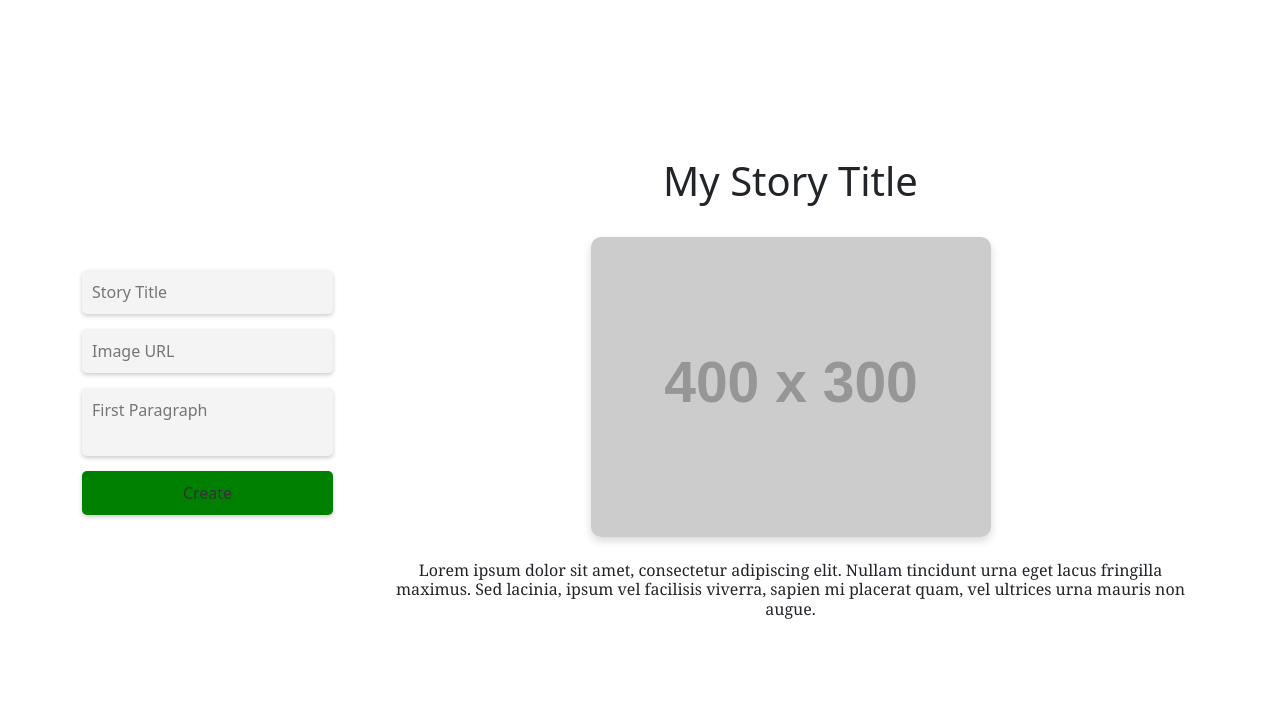
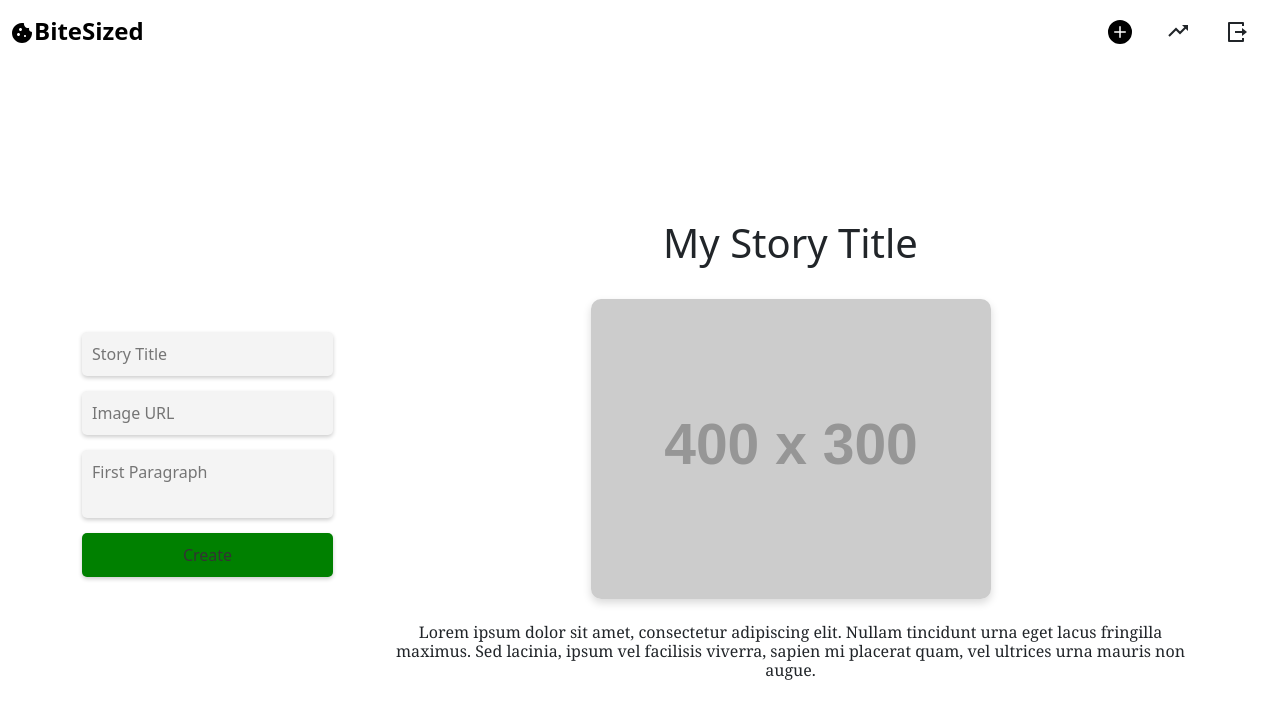
Before and after one commit to Rafl27/biteSized-app, a React (Vite) app: page /create in a window 1280 px wide. Shown: the top 718 px of the page. Built offline with nearby package versions, Linux system fonts and the light colour scheme.

Commit message:
links added / styles removed, top bar added on new story

```diff
--- a/src/components/topBar/TopBar.css
+++ b/src/components/topBar/TopBar.css
@@ -8,6 +8,9 @@
 .logo {
   font-size: 24px;
   font-weight: bold;
+  text-decoration: none;
+  color: black;
+  cursor: pointer;
 }
 
 .options {
--- a/src/components/topBar/TopBar.tsx
+++ b/src/components/topBar/TopBar.tsx
@@ -4,33 +4,57 @@ import { MdCookie } from 'react-icons/md'
 import { RiLogoutBoxRLine } from 'react-icons/ri'
 import { BsPlusCircleFill } from 'react-icons/bs'
 import { BiTrendingUp } from 'react-icons/bi'
+import { Link } from 'react-router-dom'
+import { useNavigate } from 'react-router-dom'
 
 const TopBar: React.FC = () => {
   const userPicture = localStorage.getItem('profilePicture')
   const userName = localStorage.getItem('name')
+  const navigate = useNavigate()
+
+  const handleLogout = () => {
+    localStorage.removeItem('name')
+    localStorage.removeItem('email')
+    localStorage.removeItem('profilePicture')
+    localStorage.removeItem('token')
+    navigate('/auth')
+  }
 
   return (
     <div className="top-bar">
+      <Link
+        style={{ textDecoration: 'none', color: 'black' }}
+        to="/home"
+        className="link-home"
+      >
         <div className="logo">
           <MdCookie className="cookie-icon" />
           BiteSized
         </div>
+      </Link>
       <div className="options">
+        <Link style={{ textDecoration: 'none', color: 'black' }} to="/profile">
           {userPicture && (
             <div className="option">
               <img className="ppTop" src={userPicture} alt="Profile" />
               {userName}
             </div>
           )}
+        </Link>
+        <Link style={{ textDecoration: 'none', color: 'black' }} to="/create">
           <div className="option">
             <BsPlusCircleFill className="BsPlusCircleFill" />
           </div>
+        </Link>
         <div className="option">
           <BiTrendingUp className="BiTrendingUp" />
         </div>
 
         <div className="option">
-          <RiLogoutBoxRLine className="RiLogoutBoxRLine" />
+          <RiLogoutBoxRLine
+            className="RiLogoutBoxRLine"
+            onClick={handleLogout}
+          />
         </div>
       </div>
     </div>
--- a/src/pages/createStory/CreateStory.tsx
+++ b/src/pages/createStory/CreateStory.tsx
@@ -2,6 +2,7 @@ import React, { useState } from 'react'
 import './CreateStory.css'
 import axios from 'axios'
 import { Modal } from 'react-bootstrap'
+import TopBar from '../../components/topBar/TopBar'
 
 function App() {
   //TODO: now the button is always green because useState has values.
@@ -54,6 +55,8 @@ function App() {
     }
   }
   return (
+    <>
+      <TopBar />
       <div className="container">
         <form className="createStory-form" onSubmit={handleCreateStory}>
           <div className="inputs">
@@ -128,6 +131,7 @@ function App() {
           )}
         </div>
       </div>
+    </>
   )
 }
 
```
Lines whose indentation alone changed are shown as unchanged.
